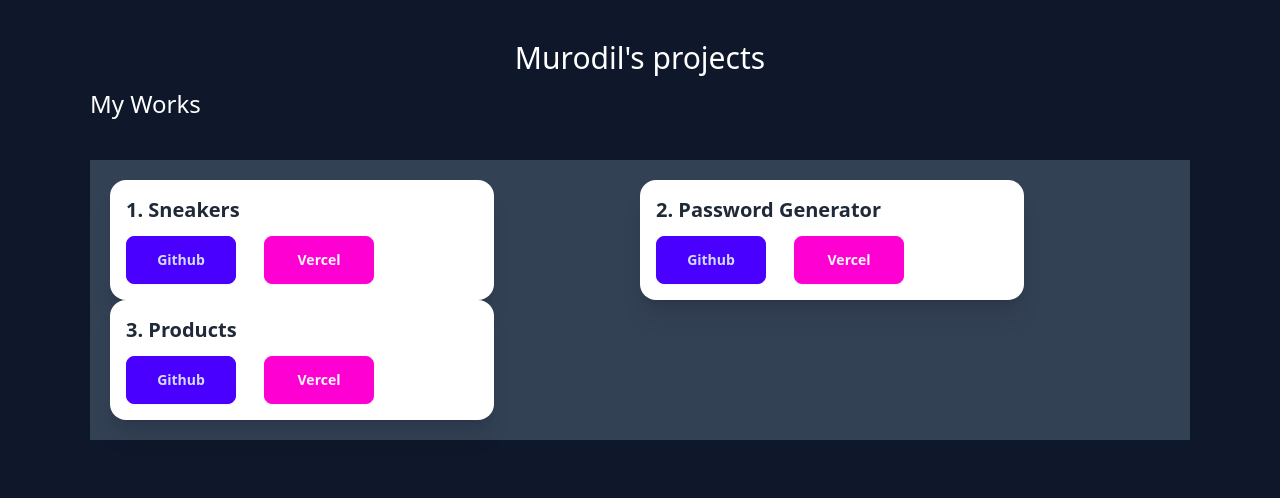
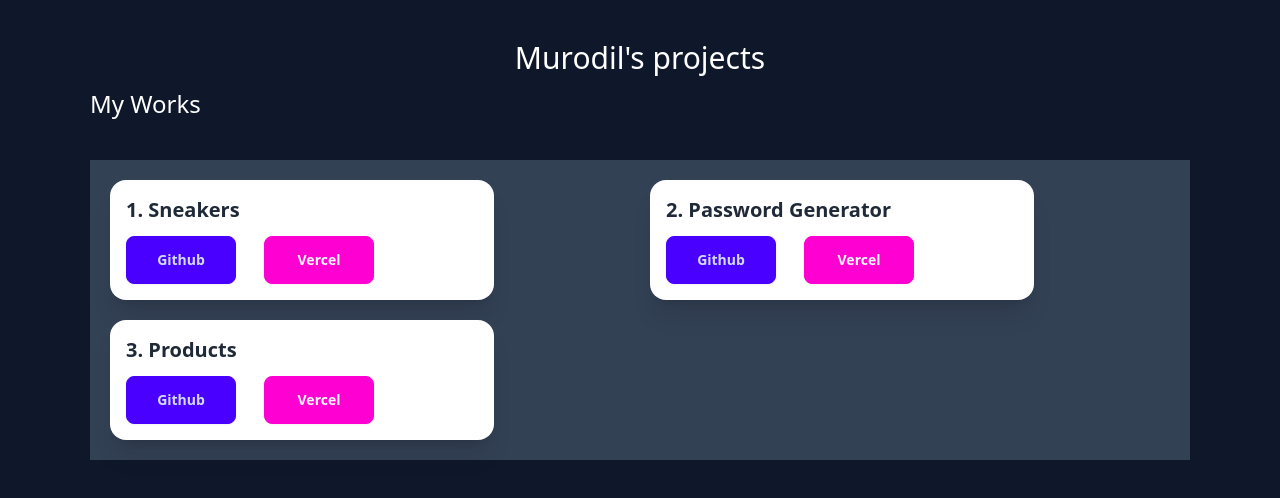
Before and after one commit to smurodil/my-works, a React (Vite) app: page / in a window 1280 px wide. Shown: the top 498 px of the page. Built offline with nearby package versions, Linux system fonts and the light colour scheme.

Commit message:
add-classname

```diff
--- a/src/App.jsx
+++ b/src/App.jsx
@@ -6,7 +6,7 @@
       <div className="max-container pt-10">
         <h1 className="text-white text-3xl text-center mb-3">Murodil's projects</h1>
         <p className="text-2xl text-white mb-8">My Works</p>
-        <ul className="mt-10 bg-slate-700 p-5 h-full grid grid-cols-2 ">
+        <ul className="mt-10 bg-slate-700 p-5 h-full grid grid-cols-2 gap-5">
           <li>
             <div className="card card-compact w-96 bg-base-100 shadow-xl">
               <div className="card-body">
```
